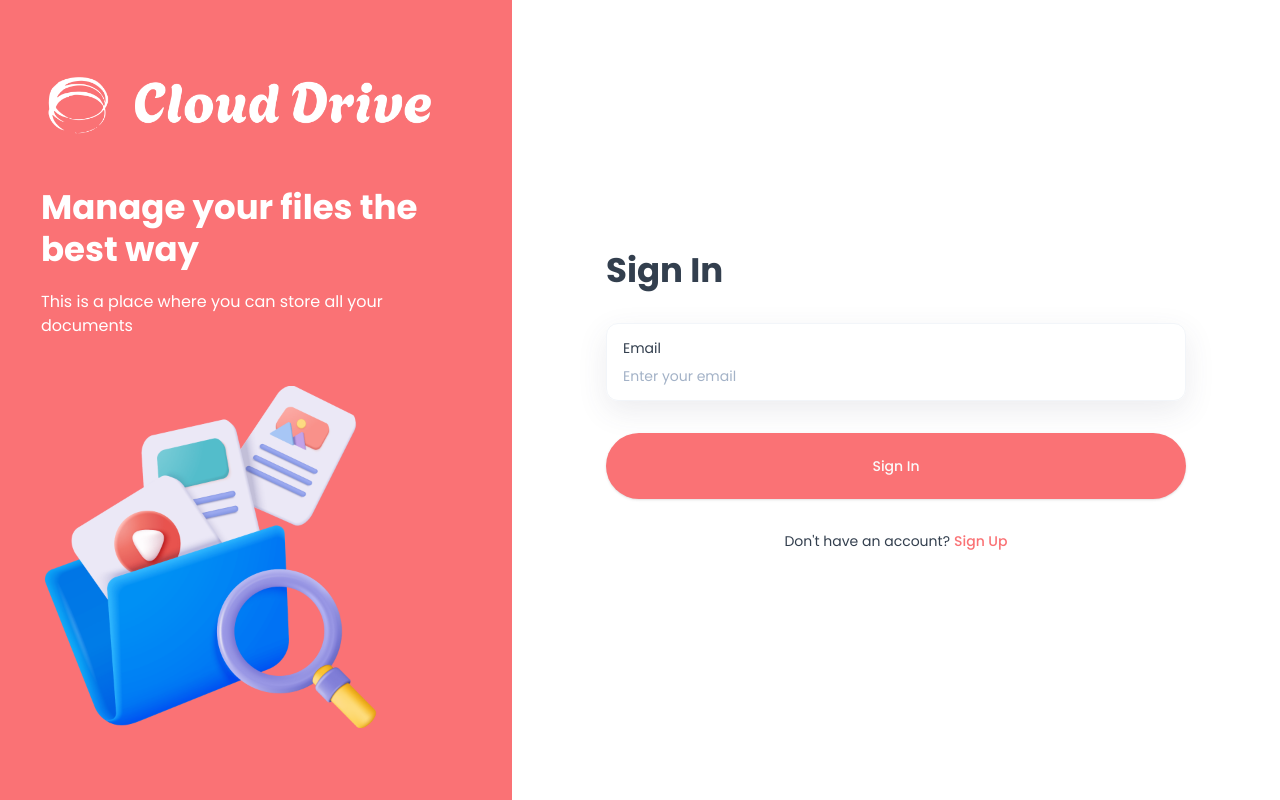
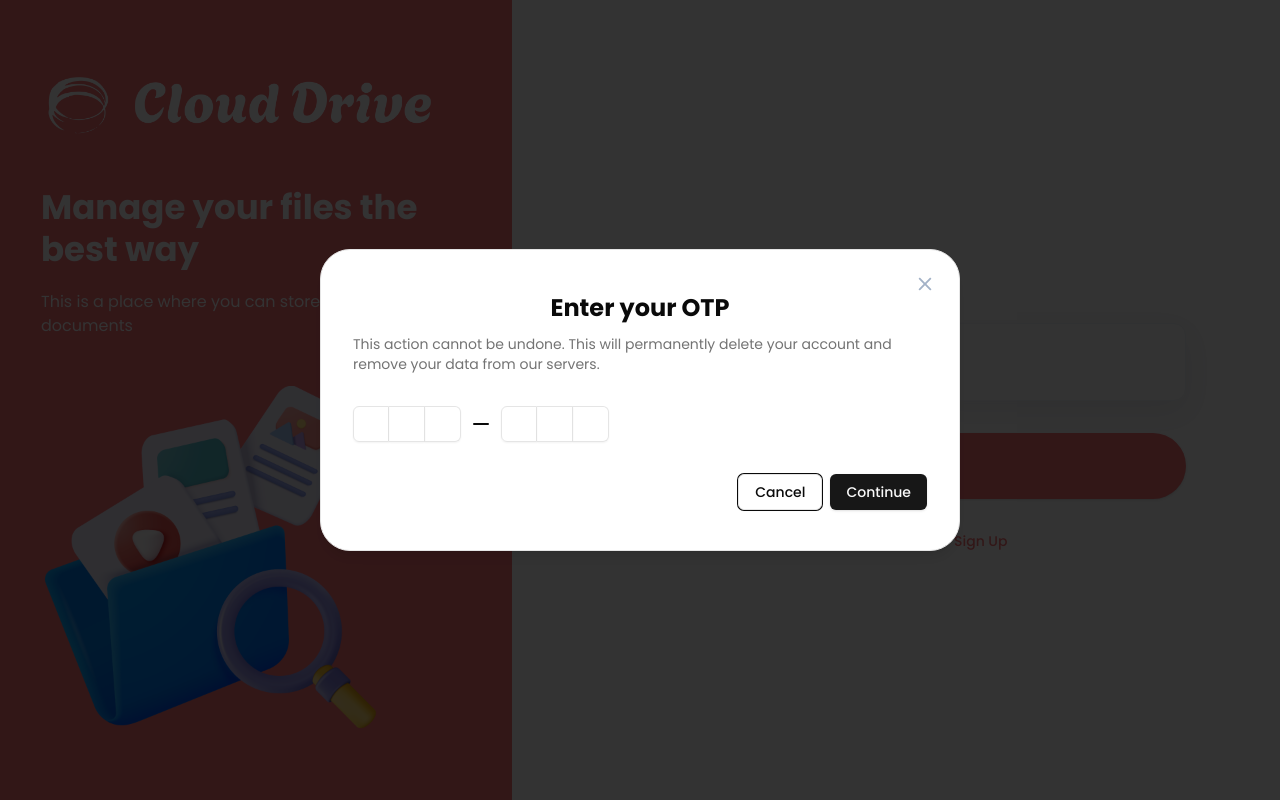
Before and after one commit to AshwiniParaye1/CloudDrive, a Next.js app: page /sign-in in a window 1280 px wide. Built offline with nearby package versions, Linux system fonts and the light colour scheme; no server answers.

Commit message:
added otp modal and close button to it

```diff
--- a/components/AuthForm.tsx
+++ b/components/AuthForm.tsx
@@ -18,6 +18,7 @@
 import Image from "next/image";
 import Link from "next/link";
 import { createAccount } from "@/lib/actions/user.actions";
+import OtpModal from "./OTPModal";
 
 type FormType = "sign-in" | "sign-up";
 
@@ -150,7 +151,9 @@
         </form>
       </Form>
 
-      {/* OTP verification */}
+      {true && (
+        <OtpModal email={form.getValues("email")} accountId={accountId} />
+      )}
     </>
   );
 };
--- /dev/null
+++ b/components/OTPModal.tsx
@@ -0,0 +1,86 @@
+import {
+  AlertDialog,
+  AlertDialogAction,
+  AlertDialogCancel,
+  AlertDialogContent,
+  AlertDialogDescription,
+  AlertDialogFooter,
+  AlertDialogHeader,
+  AlertDialogTitle,
+  AlertDialogTrigger
+} from "@/components/ui/alert-dialog";
+import {
+  InputOTP,
+  InputOTPGroup,
+  InputOTPSeparator,
+  InputOTPSlot
+} from "@/components/ui/input-otp";
+import Image from "next/image";
+import React, { useState } from "react";
+
+const OtpModal = () => {
+  const [isOpen, setIsOpen] = useState(true);
+  const [password, setPassword] = useState("");
+  const [isLoading, setIsLoading] = useState(false);
+
+  const handleSubmit = async (e: React.MouseEvent<HTMLButtonElement>) => {
+    e.preventDefault();
+    setIsLoading(true);
+
+    try {
+      // call api to verify otp
+    } catch (error) {
+      console.log("Failed to verify OTP", error);
+    }
+    setIsLoading(false);
+  };
+
+  const handleResendOtp = async () => {
+    // call api to resend otp
+  };
+
+  return (
+    <AlertDialog open={isOpen} onOpenChange={setIsOpen}>
+      <AlertDialogContent className="shad-alert-dialog">
+        <AlertDialogHeader className="relative flex justify-center">
+          <AlertDialogTitle className="h2 text-center">
+            Enter your OTP
+            <Image
+              src="/assets/icons/close-dark.svg"
+              width={20}
+              height={20}
+              alt="close"
+              onClick={() => setIsOpen(false)}
+              className="otp-close-button"
+            />
+          </AlertDialogTitle>
+          <AlertDialogDescription>
+            This action cannot be undone. This will permanently delete your
+            account and remove your data from our servers.
+          </AlertDialogDescription>
+        </AlertDialogHeader>
+
+        <InputOTP maxLength={6}>
+          <InputOTPGroup>
+            <InputOTPSlot index={0} />
+            <InputOTPSlot index={1} />
+            <InputOTPSlot index={2} />
+          </InputOTPGroup>
+          <InputOTPSeparator />
+          <InputOTPGroup>
+            <InputOTPSlot index={3} />
+            <InputOTPSlot index={4} />
+            <InputOTPSlot index={5} />
+          </InputOTPGroup>
+        </InputOTP>
+
+        <AlertDialogFooter>
+          <AlertDialogCancel>Cancel</AlertDialogCancel>
+          <AlertDialogAction>Continue</AlertDialogAction>
+        </AlertDialogFooter>
+      </AlertDialogContent>
+    </AlertDialog>
+  );
+};
+
+export default OtpModal;
--- /dev/null
+++ b/components/ui/alert-dialog.tsx
@@ -0,0 +1,141 @@
+"use client"
+
+import * as React from "react"
+import * as AlertDialogPrimitive from "@radix-ui/react-alert-dialog"
+
+import { cn } from "@/lib/utils"
+import { buttonVariants } from "@/components/ui/button"
+
+const AlertDialog = AlertDialogPrimitive.Root
+
+const AlertDialogTrigger = AlertDialogPrimitive.Trigger
+
+const AlertDialogPortal = AlertDialogPrimitive.Portal
+
+const AlertDialogOverlay = React.forwardRef<
+  React.ElementRef<typeof AlertDialogPrimitive.Overlay>,
+  React.ComponentPropsWithoutRef<typeof AlertDialogPrimitive.Overlay>
+>(({ className, ...props }, ref) => (
+  <AlertDialogPrimitive.Overlay
+    className={cn(
+      "fixed inset-0 z-50 bg-black/80 data-[state=open]:animate-in data-[state=closed]:animate-out data-[state=closed]:fade-out-0 data-[state=open]:fade-in-0",
+      className
+    )}
+    {...props}
+    ref={ref}
+  />
+))
+AlertDialogOverlay.displayName = AlertDialogPrimitive.Overlay.displayName
+
+const AlertDialogContent = React.forwardRef<
+  React.ElementRef<typeof AlertDialogPrimitive.Content>,
+  React.ComponentPropsWithoutRef<typeof AlertDialogPrimitive.Content>
+>(({ className, ...props }, ref) => (
+  <AlertDialogPortal>
+    <AlertDialogOverlay />
+    <AlertDialogPrimitive.Content
+      ref={ref}
+      className={cn(
+        "fixed left-[50%] top-[50%] z-50 grid w-full max-w-lg translate-x-[-50%] translate-y-[-50%] gap-4 border border-neutral-200 bg-white p-6 shadow-lg duration-200 data-[state=open]:animate-in data-[state=closed]:animate-out data-[state=closed]:fade-out-0 data-[state=open]:fade-in-0 data-[state=closed]:zoom-out-95 data-[state=open]:zoom-in-95 data-[state=closed]:slide-out-to-left-1/2 data-[state=closed]:slide-out-to-top-[48%] data-[state=open]:slide-in-from-left-1/2 data-[state=open]:slide-in-from-top-[48%] sm:rounded-lg dark:border-neutral-800 dark:bg-neutral-950",
+        className
+      )}
+      {...props}
+    />
+  </AlertDialogPortal>
+))
+AlertDialogContent.displayName = AlertDialogPrimitive.Content.displayName
+
+const AlertDialogHeader = ({
+  className,
+  ...props
+}: React.HTMLAttributes<HTMLDivElement>) => (
+  <div
+    className={cn(
+      "flex flex-col space-y-2 text-center sm:text-left",
+      className
+    )}
+    {...props}
+  />
+)
+AlertDialogHeader.displayName = "AlertDialogHeader"
+
+const AlertDialogFooter = ({
+  className,
+  ...props
+}: React.HTMLAttributes<HTMLDivElement>) => (
+  <div
+    className={cn(
+      "flex flex-col-reverse sm:flex-row sm:justify-end sm:space-x-2",
+      className
+    )}
+    {...props}
+  />
+)
+AlertDialogFooter.displayName = "AlertDialogFooter"
+
+const AlertDialogTitle = React.forwardRef<
+  React.ElementRef<typeof AlertDialogPrimitive.Title>,
+  React.ComponentPropsWithoutRef<typeof AlertDialogPrimitive.Title>
+>(({ className, ...props }, ref) => (
+  <AlertDialogPrimitive.Title
+    ref={ref}
+    className={cn("text-lg font-semibold", className)}
+    {...props}
+  />
+))
+AlertDialogTitle.displayName = AlertDialogPrimitive.Title.displayName
+
+const AlertDialogDescription = React.forwardRef<
+  React.ElementRef<typeof AlertDialogPrimitive.Description>,
+  React.ComponentPropsWithoutRef<typeof AlertDialogPrimitive.Description>
+>(({ className, ...props }, ref) => (
+  <AlertDialogPrimitive.Description
+    ref={ref}
+    className={cn("text-sm text-neutral-500 dark:text-neutral-400", className)}
+    {...props}
+  />
+))
+AlertDialogDescription.displayName =
+  AlertDialogPrimitive.Description.displayName
+
+const AlertDialogAction = React.forwardRef<
+  React.ElementRef<typeof AlertDialogPrimitive.Action>,
+  React.ComponentPropsWithoutRef<typeof AlertDialogPrimitive.Action>
+>(({ className, ...props }, ref) => (
+  <AlertDialogPrimitive.Action
+    ref={ref}
+    className={cn(buttonVariants(), className)}
+    {...props}
+  />
+))
+AlertDialogAction.displayName = AlertDialogPrimitive.Action.displayName
+
+const AlertDialogCancel = React.forwardRef<
+  React.ElementRef<typeof AlertDialogPrimitive.Cancel>,
+  React.ComponentPropsWithoutRef<typeof AlertDialogPrimitive.Cancel>
+>(({ className, ...props }, ref) => (
+  <AlertDialogPrimitive.Cancel
+    ref={ref}
+    className={cn(
+      buttonVariants({ variant: "outline" }),
+      "mt-2 sm:mt-0",
+      className
+    )}
+    {...props}
+  />
+))
+AlertDialogCancel.displayName = AlertDialogPrimitive.Cancel.displayName
+
+export {
+  AlertDialog,
+  AlertDialogPortal,
+  AlertDialogOverlay,
+  AlertDialogTrigger,
+  AlertDialogContent,
+  AlertDialogHeader,
+  AlertDialogFooter,
+  AlertDialogTitle,
+  AlertDialogDescription,
+  AlertDialogAction,
+  AlertDialogCancel,
+}
--- /dev/null
+++ b/components/ui/input-otp.tsx
@@ -0,0 +1,71 @@
+"use client"
+
+import * as React from "react"
+import { OTPInput, OTPInputContext } from "input-otp"
+import { Minus } from "lucide-react"
+
+import { cn } from "@/lib/utils"
+
+const InputOTP = React.forwardRef<
+  React.ElementRef<typeof OTPInput>,
+  React.ComponentPropsWithoutRef<typeof OTPInput>
+>(({ className, containerClassName, ...props }, ref) => (
+  <OTPInput
+    ref={ref}
+    containerClassName={cn(
+      "flex items-center gap-2 has-[:disabled]:opacity-50",
+      containerClassName
+    )}
+    className={cn("disabled:cursor-not-allowed", className)}
+    {...props}
+  />
+))
+InputOTP.displayName = "InputOTP"
+
+const InputOTPGroup = React.forwardRef<
+  React.ElementRef<"div">,
+  React.ComponentPropsWithoutRef<"div">
+>(({ className, ...props }, ref) => (
+  <div ref={ref} className={cn("flex items-center", className)} {...props} />
+))
+InputOTPGroup.displayName = "InputOTPGroup"
+
+const InputOTPSlot = React.forwardRef<
+  React.ElementRef<"div">,
+  React.ComponentPropsWithoutRef<"div"> & { index: number }
+>(({ index, className, ...props }, ref) => {
+  const inputOTPContext = React.useContext(OTPInputContext)
+  const { char, hasFakeCaret, isActive } = inputOTPContext.slots[index]
+
+  return (
+    <div
+      ref={ref}
+      className={cn(
+        "relative flex h-9 w-9 items-center justify-center border-y border-r border-neutral-200 text-sm shadow-sm transition-all first:rounded-l-md first:border-l last:rounded-r-md dark:border-neutral-800",
+        isActive && "z-10 ring-1 ring-neutral-950 dark:ring-neutral-300",
+        className
+      )}
+      {...props}
+    >
+      {char}
+      {hasFakeCaret && (
+        <div className="pointer-events-none absolute inset-0 flex items-center justify-center">
+          <div className="h-4 w-px animate-caret-blink bg-neutral-950 duration-1000 dark:bg-neutral-50" />
+        </div>
+      )}
+    </div>
+  )
+})
+InputOTPSlot.displayName = "InputOTPSlot"
+
+const InputOTPSeparator = React.forwardRef<
+  React.ElementRef<"div">,
+  React.ComponentPropsWithoutRef<"div">
+>(({ ...props }, ref) => (
+  <div ref={ref} role="separator" {...props}>
+    <Minus />
+  </div>
+))
+InputOTPSeparator.displayName = "InputOTPSeparator"
+
+export { InputOTP, InputOTPGroup, InputOTPSlot, InputOTPSeparator }
--- a/package.json
+++ b/package.json
@@ -10,10 +10,12 @@
   },
   "dependencies": {
     "@hookform/resolvers": "^3.9.1",
+    "@radix-ui/react-alert-dialog": "^1.1.2",
     "@radix-ui/react-label": "^2.1.0",
     "@radix-ui/react-slot": "^1.1.0",
     "class-variance-authority": "^0.7.0",
     "clsx": "^2.1.1",
+    "input-otp": "^1.4.1",
     "lucide-react": "^0.460.0",
     "next": "^15.0.3",
     "node-appwrite": "^14.1.0",
```
Also changed, not shown: 1 other file (tests, documents, lock files or other folders).
